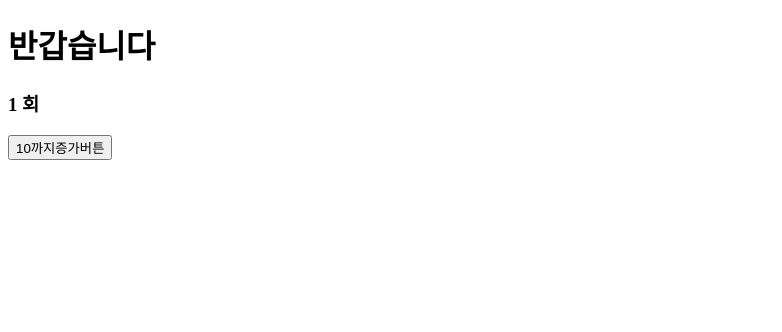
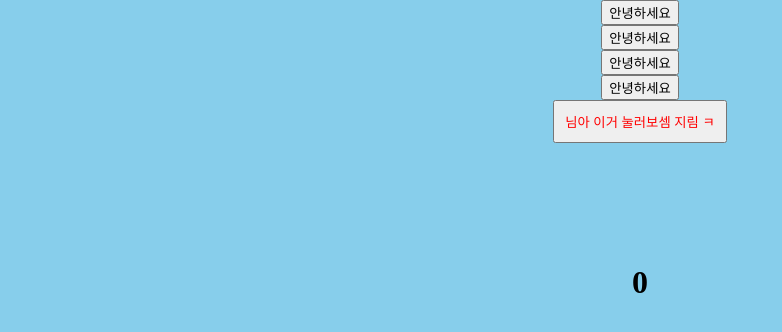
Before and after one commit to Mocatteru/DevPrcPortfolio, a React (Create React App) app: page / in a window 1280 px wide. Shown: the top 332 px of the page, without its empty margins (0-782 px from the left). Built offline with nearby package versions, Linux system fonts and the light colour scheme.

Commit message:
기본 페이지 셋팅

```diff
--- a/package.json
+++ b/package.json
@@ -11,6 +11,7 @@
     "react": "^18.2.0",
     "react-dom": "^18.2.0",
     "react-scripts": "5.0.1",
+    "styled-components": "^6.0.8",
     "typescript": "^5.2.2",
     "web-vitals": "^2.1.4"
   },
@@ -37,5 +38,8 @@
       "last 1 firefox version",
       "last 1 safari version"
     ]
+  },
+  "devDependencies": {
+    "@types/styled-components": "^5.1.28"
   }
 }
--- a/src/App.css
+++ /dev/null
@@ -1,3 +0,0 @@
-.App {
-  text-align: center;
-}
--- a/src/App.tsx
+++ /dev/null
@@ -1,25 +0,0 @@
-import { useCallback, useEffect, useState } from 'react';
-import './App.css';
-import _ from "lodash";
-
- function Main() {
-  const [clickCounter, setClickCounter] = useState<number>(1);
-
-  const onClickPlusButton = () => {
-    console.log('기모띠');
-    if(!_.isEqual(clickCounter, 10)) {
-      setClickCounter(value => value + 1);
-    }
-  };
-
-
-  return (
-    <div>
-      <h1>반갑습니다</h1>
-      <h3>{clickCounter} 회</h3>
-      <button onClick={onClickPlusButton}>10까지증가버튼</button>
-    </div>
-  );
-}
-
-export default Main;
--- /dev/null
+++ b/src/compoenents/DefaultScreen.tsx
@@ -0,0 +1,19 @@
+import styled from "styled-components";
+
+interface DefaultScreenProps {
+    readonly flexDirection: 'column' | 'row';
+};
+
+const DefaultScreen = styled.div<DefaultScreenProps>`
+    background-color: skyblue;
+    flex: 1;
+    display: flex;
+    width: 100vw;
+    height: 100vh;
+    margin: 0;
+    flex-direction: ${props => props.flexDirection};
+    overflow: hidden;
+    align-items: center;
+`
+
+export default DefaultScreen;
--- a/src/index.tsx
+++ b/src/index.tsx
@@ -1,6 +1,6 @@
 import React from 'react';
 import {createRoot} from 'react-dom/client';
-import Main from './App';
+import Main from './pages/home/home-screen';
 
 const rootElement = document.getElementById('root');
 if(!rootElement) throw new Error('Failed to find the root element');
--- /dev/null
+++ b/src/pages/home/home-screen.css
@@ -0,0 +1,5 @@
+body {
+    margin: 0;
+    display: flex;
+    flex-direction: row;
+}
--- /dev/null
+++ b/src/pages/home/home-screen.tsx
@@ -0,0 +1,44 @@
+import { useCallback, useEffect, useState } from 'react';
+import './home-screen.css';
+import _ from "lodash";
+import DefaultScreen from '../../compoenents/DefaultScreen';
+
+ function HomeScreen() {
+  const [clickCounter, setClickCounter] = useState<number>(0);
+
+  const onClickPlusButton = () => {
+    console.log('기모띠');
+    setClickCounter(value => value + 1);
+  };
+
+  const isCountEnd = () => {
+    if(clickCounter >= 20) {
+      return '독한새끼 ㅋ 나가뒤지셈 ㅋ';
+    }
+    if(clickCounter >= 10) {
+      return '좆까셈 ㅋ';
+    }
+    return clickCounter;
+  }
+
+
+  return (
+    <DefaultScreen
+    flexDirection='column'>
+      <button>안녕하세요</button>
+      <button>안녕하세요</button>
+      <button>안녕하세요</button>
+      <button>안녕하세요</button>
+      <button
+      onClick={onClickPlusButton}
+      style={{
+        marginBottom: '100px',
+        padding: '10px',
+        color: 'red',
+      }}>님아 이거 눌러보셈 지림 ㅋ</button>
+      <h1>{isCountEnd()}</h1>
+    </DefaultScreen>
+  );
+}
+
+export default HomeScreen;
```
Also changed, not shown: 1 other file (tests, documents, lock files or other folders).
